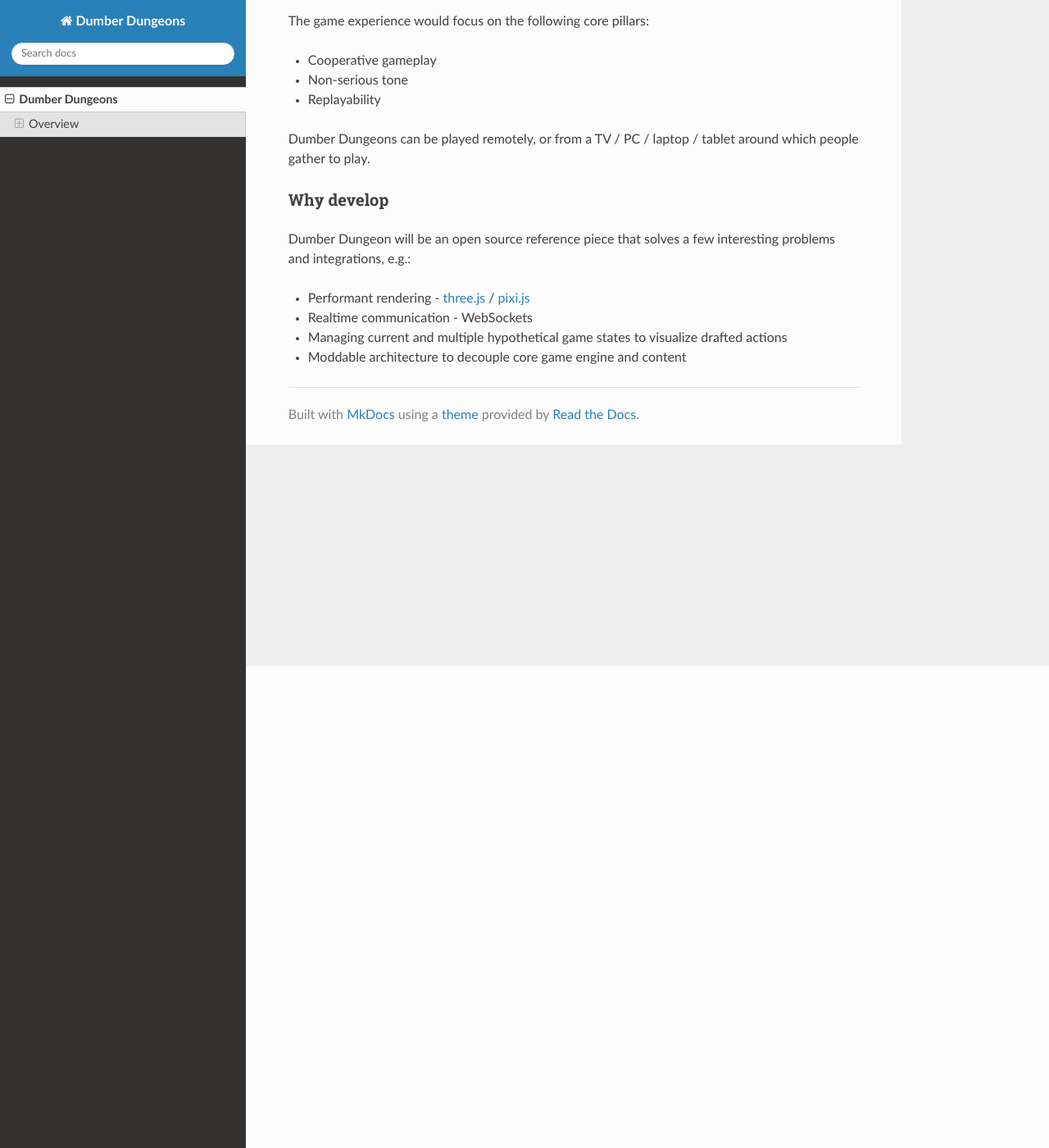
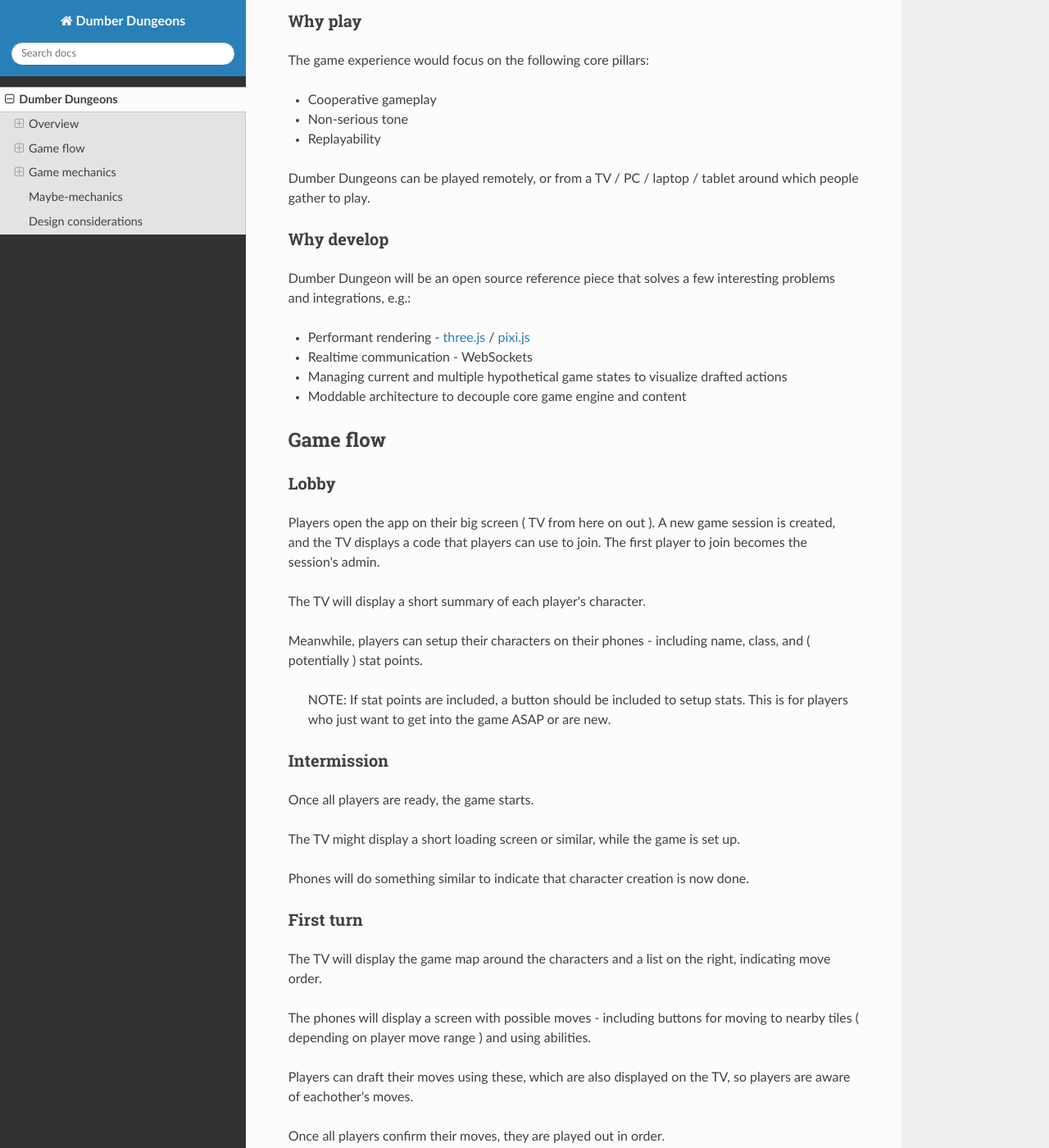
Before and after one commit to foxssake/dumber-dungeons, an MkDocs documentation site: the page built from docs/index.md, in a window 1280 px wide and 1400 px high, scrolled down 588 px. Shown: the whole window at 82% size. Built offline with MkDocs 1.6.1, drawn with Linux system fonts in a browser that asks for light colours; nearby versions of some CDN libraries; some of the changed text lies outside the part shown.

Commit message:
docs: Game flow

```diff
--- a/docs/index.md
+++ b/docs/index.md
@@ -1,13 +1,14 @@
 # Dumber Dungeons
 
-Dumb Adventures in Dumber Dungeons, right in your browser!
+DnD meets Jackbox - a multiplayer, turn-based dungeon-crawling party RPG, right
+in your browser!
 
 ## Overview
 
-Dumber Dungeons is a turn-based, online multiplayer RPG, focused around couch
-coop and group play - imagine JackBox but as an RPG. Players gather in a shared
-game session by entering the same code or opening the same URL, setup their
-characters, and then embark on a turn-based adventure.
+Players gather in front of a big screen, get comfy, maybe acquire some snacks,
+and get to it. The game's overview is displayed on the big screen ( TV, PC
+display, projector, what have you ), while players can input their actions from
+their phone.
 
 The adventure consists of the classical RPG tropes, including casting spells,
 executing calculated moves, looting items, discovering dungeons, and upgrading
@@ -15,6 +16,9 @@ their characters.
 
 The game's tone is centered around wizard-related shitposting, akin to
 [r/wizardposting].
+
+The game is browser based, and functions much like a regular webapp, with more
+graphic visuals.
 
 The game can eventually be structured as a role-playing engine, i.e. content (
 spells, maps, etc. ) can be plugged in or swapped in the form of mods.
@@ -41,6 +45,168 @@ interesting problems and integrations, e.g.:
   actions
 * Moddable architecture to decouple core game engine and content
 
+## Game flow
+
+### Lobby
+
+Players open the app on their big screen ( TV from here on out ). A new game
+session is created, and the TV displays a code that players can use to join.
+The first player to join becomes the session's admin.
+
+The TV will display a short summary of each player's character.
+
+Meanwhile, players can setup their characters on their phones - including name,
+class, and ( potentially ) stat points.
+
+> NOTE: If stat points are included, a button should be included to setup
+> stats. This is for players who just want to get into the game ASAP or are
+> new.
+
+### Intermission
+
+Once all players are ready, the game starts.
+
+The TV might display a short loading screen or similar, while the game is set
+up.
+
+Phones will do something similar to indicate that character creation is now
+done.
+
+### First turn
+
+The TV will display the game map around the characters and a list on the right,
+indicating move order.
+
+The phones will display a screen with possible moves - including buttons for
+moving to nearby tiles ( depending on player move range ) and using abilities.
+
+Players can draft their moves using these, which are also displayed on the TV,
+so players are aware of eachother's moves.
+
+Once all players confirm their moves, they are played out in order.
+
+## Game mechanics
+
+### Map
+
+Maps are tile-based and generated on the fly. Each map has an entrance, around
+which players are spawned, and an exit.
+
+Once a player moves to the exit, they are removed from the turn. Once all
+players move to the exit, the map is complete and players can move on the the
+next level.
+
+Maps are procedurally generated.
+
+### Characters
+
+Characters have basic stats to govern their gameplay, including:
+
+* HP, max HP
+* Mana, max mana
+* Armor - TBA
+* Move speed - how many tiles to move per turn
+    * Generally one or a few tiles per turn
+
+Potential stats:
+
+* HP and mana regen
+    * Or just go for potions to encourage looting and discourage turtling?
+* Action points
+    * How many abilities can a player use per turn
+    * Or just leave it uncapped? So players can go all out, and then suffer the
+      consequences of no mana
+
+### Inventory
+
+Characters can pick up loot and retain it for later use. Inventories are
+limited to slots, each item takes up a single slots. Items may be stackable (
+e.g. potions ).
+
+Characters can pick up a limited amount of bags during gameplay, to increase
+inventory size. Bags are limited to a fixed numbers, but smaller bags can be
+swapped out for bigger ones.
+
+### Items
+
+Items can be dropped by enemies, or found in chests. Picking up, dropping or
+using items are done as part of a turn.
+
+Potential mechanics:
+
+* Equipping for stats
+* Binding items - can't be unequipped
+* Cursed items - has a negative effect, only revealed upon equip/use
+
+### Abilities
+
+Characters can have different abilities and spells. Basic attacks are also
+considered abilities.
+
+Abilities can have stat costs ( e.g. health or mana ), and cooldowns.
+
+For abilities targeting given unit(s), the phones can display a list of
+targetable units for players to pick. Units are identified by names ( displayed
+both on TV and on phones ).
+
+For directional abilities, players can just pick a direction on phone.
+
+For point cast abilities, can draft the target point by using directional
+buttons on phone, and watching the draft cast on the TV.
+
+### Classes
+
+Classes determine what abilities a character has, and by extension, the
+character's role in the team.
+
+* Battle Mage - Tank / Melee DPS
+* Arcane Mage - Ranged DPS
+* Axemancer - Melee DPS, mobility
+* Spice Mage - Debuff, ranged dps
+* Ordained Mage - Support
+* ? Paladin - Tank, support
+
+Other classes may be added as the game evolves.
+
+### Enemies
+
+Enemies lurk around the map for players to engage.
+
+Enemies should generally have deterministic behaviour, so players can plan
+around them. This can be fixed movement patterns, or fixed responses to given
+situations.
+
+Enemies may drop loot.
+
+### Bosses
+
+Every n-th level is a boss level. These can be pre-made.
+
+Boss levels are designed to test the players' skills before moving on.
+
+Bosses have higher stats to challenge the full party, and have multiple special
+abilities.
+
+Bosses should also be mostly deterministic - the challenge isn't in not knowing
+what's going to happen, but counter-playing the special abilities.
+
+> NOTE: Some variability is OK though, so it's not a fixed timeline.
+
+## Maybe-mechanics
+
+* Weapons
+    * Players can equip different weapons
+    * Each weapon may have stat requirements
+    * Weapon's damage may be based on stats
+
+## Design considerations
+
+* ? Target audience
+* The game is to be kept semi-casual, so most players can enjoy the game
+  without too much of a learning curve
+* We can have more spells, since the game is turn based, but not too much to
+  not overwhelm the player - somewhere between 4-8?
+
 [r/wizardposting]: https://www.reddit.com/r/wizardposting/
 [three.js]: https://threejs.org/
 [pixi.js]: https://pixijs.com/
```
